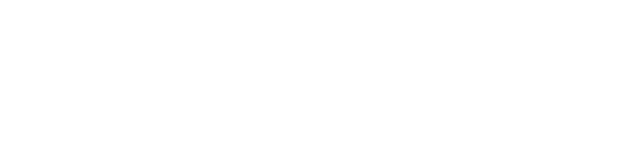
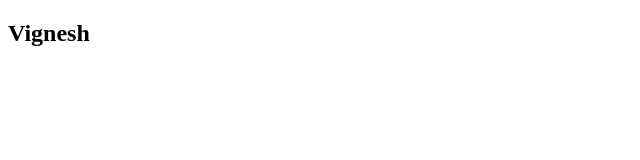
Before and after one commit to Vignesh21J/samplerepo, a plain HTML site: page index.html in a window 1280 px wide. Shown: the whole page, without its empty margins (0-640 px from the left). Drawn offline with Linux system fonts and the light colour scheme.

Commit message:
feat: inserted my name

```diff
--- a/index.html
+++ b/index.html
@@ -6,6 +6,6 @@
     <title>Document</title>
 </head>
 <body>
-
+    <h2>Vignesh</h2>
 </body>
 </html>
```
